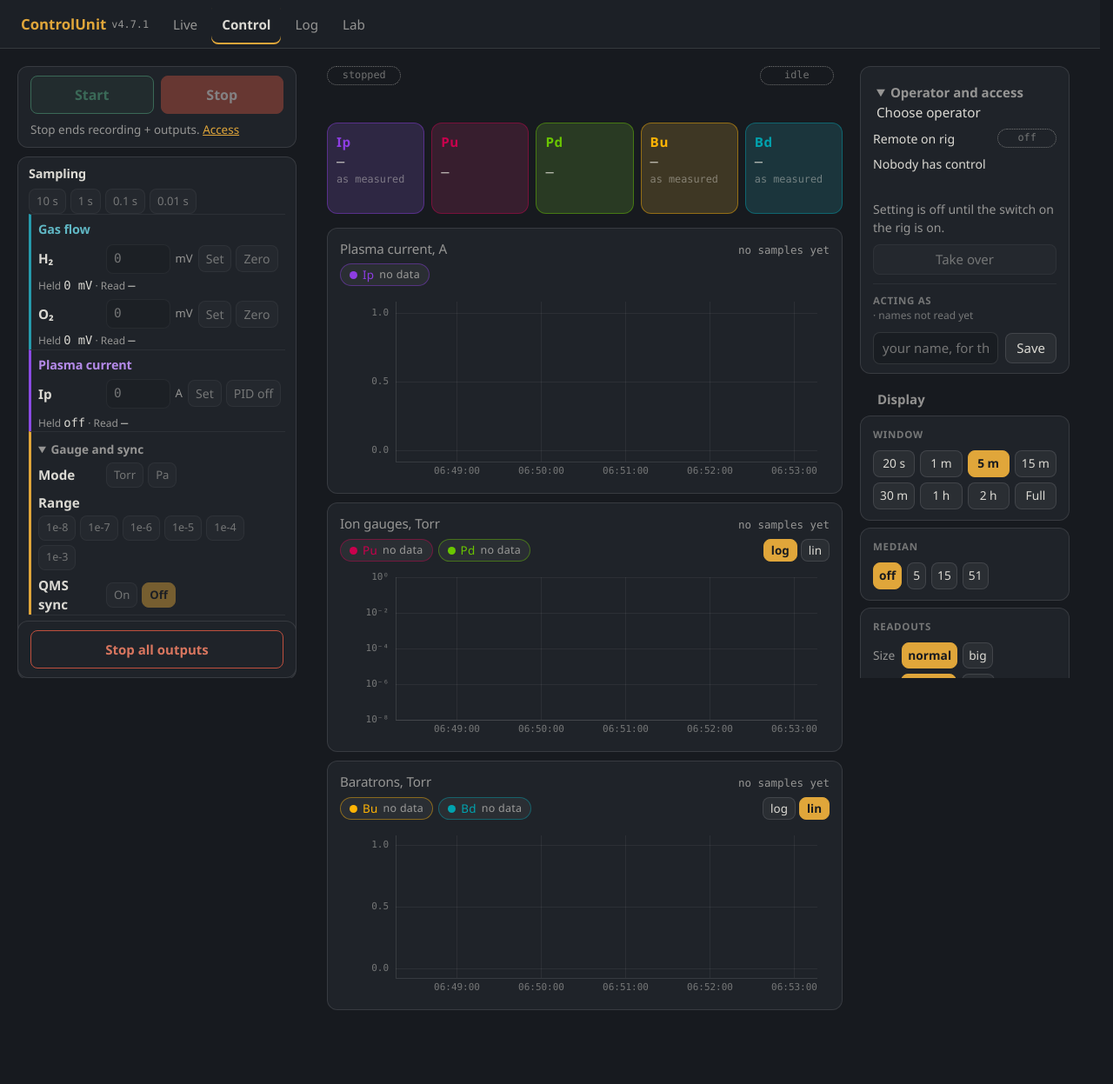
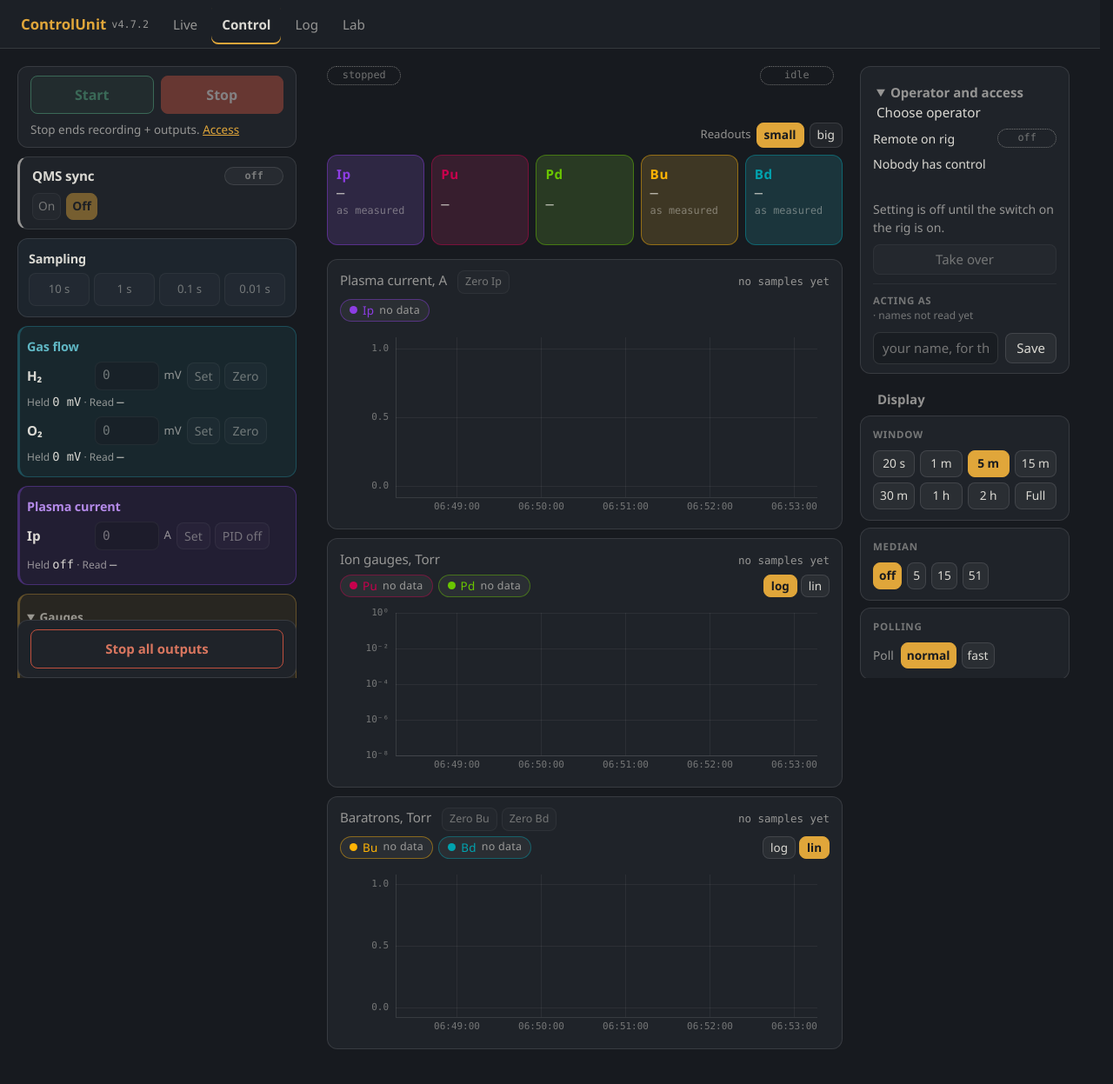
Before and after one commit to queezz/ControlUnit, a Flask app: page /control in a window 1280 px wide. Shown: the top 1247 px of the page at 87% size. Before the commit the page ends 1162 px from the top, so only its background shows below. Run offline with Flask 3, Linux system fonts and the light colour scheme; data that the repository does not hold is empty.

Commit message:
Place instrument controls beside their readings
agent: codex

```diff
--- a/controlunit/_version.py
+++ b/controlunit/_version.py
@@ -19,7 +19,7 @@
 # the lab network. The second number moves for a feature, the third for a
 # fix; pyproject.toml carries the same number and a test holds them equal.
 # docs/history.md tells the eras in full.
-__version__ = "4.7.1"
+__version__ = "4.7.2"
 
 __about__ = """
 Version 4: the rig on the lab network.
--- a/controlunit/web/static/css/controlunit.css
+++ b/controlunit/web/static/css/controlunit.css
@@ -590,6 +590,8 @@ dl.facts dd.wide { margin-top: -2px; }
   gap: 6px;
   margin: 0 0 8px;
 }
+.readout-toolbar { display: flex; align-items: center; justify-content: flex-end; gap: 6px; margin: 0 0 8px; font-size: 0.82rem; }
+.readout-toolbar .choice { padding: 3px 8px; }
 
 .chart-scale { display: inline-flex; gap: 4px; margin-left: auto; }
 .chart-scale .choice { padding: 2px 8px; font-size: 0.84rem; }
@@ -1394,3 +1396,25 @@ body[data-mode="monitor"] .drawer-backdrop:not([hidden]) { display: block; }
 @media (prefers-reduced-motion: reduce) {
   * { transition: none !important; animation: none !important; }
 }
+
+/* Instrument controls stay beside the state or trace they affect. */
+.sync-card { border-left: 3px solid var(--muted); }
+.sync-card.sync-active { border-left-color: #55c795; }
+.sync-heading { display: flex; align-items: center; justify-content: space-between; margin-bottom: 8px; }
+.sync-heading h2 { margin: 0; font-size: 0.95rem; }
+.sync-active [data-role="sync-now"] { color: #55c795; border-color: #55c795; }
+.chart-head { flex-wrap: wrap; }
+.chart-zero { display: flex; gap: 5px; }
+.chart-zero:empty { display: none; }
+.chart-zero button { padding: 3px 8px; font-size: 0.78rem; }
+.chart-head .chart-span { margin-left: auto; }
+
+.control-workspace .operation-setters { padding: 0; flex: 0 0 auto; }
+.control-workspace .operation-setters > .sets { display: grid; gap: 10px; }
+.control-workspace .operation-setters .fgroup { margin: 0; padding: 12px; border: 1px solid var(--line); border-radius: 12px; background: var(--panel); }
+.control-workspace #sec-acquisition { background: rgba(90, 135, 180, 0.10); }
+.control-workspace #sec-acquisition .row-actions { display: grid; grid-template-columns: repeat(4, 1fr); width: 100%; }
+.control-workspace #sec-acquisition button { padding: 8px 6px; }
+.control-workspace #sec-gas { background: rgba(38, 154, 172, 0.10); border-color: rgba(38, 154, 172, 0.35); }
+.control-workspace #sec-plasma { background: rgba(138, 75, 228, 0.10); border-color: rgba(138, 75, 228, 0.35); }
+.control-workspace #sec-gauge { background: rgba(219, 168, 62, 0.09); border-color: rgba(219, 168, 62, 0.32); }
--- a/controlunit/web/static/js/control.js
+++ b/controlunit/web/static/js/control.js
@@ -194,6 +194,8 @@
         set('[data-role="gauge-mode-now"]', mode || "—");
         set('[data-role="gauge-range-now"]', range === null || range === undefined ? "—" : "1e" + range);
         set('[data-role="sync-now"]', sp.sync ? "on" : "off");
+        var syncCard = root.querySelector('.sync-card');
+        if (syncCard) syncCard.classList.toggle('sync-active', Boolean(sp.sync));
 
         root.querySelectorAll('[data-role="gauge-mode"]').forEach(function (button) {
             button.setAttribute("aria-pressed", button.dataset.mode === mode ? "true" : "false");
--- a/controlunit/web/templates/_live_readings.html
+++ b/controlunit/web/templates/_live_readings.html
@@ -1,3 +1,8 @@
+        <div class="readout-toolbar" role="group" aria-label="Readout size">
+            <span class="muted">Readouts</span>
+            <button type="button" class="choice" data-display="normal" aria-pressed="true">small</button>
+            <button type="button" class="choice" data-display="big" aria-pressed="false">big</button>
+        </div>
         <div class="readouts">
             {% for name, colour in pens %}
             <div class="readout" data-readout="{{ name }}" style="--pen: {{ colour }}">
@@ -34,6 +39,14 @@
         <section class="chart" aria-label="{{ title }}">
             <header class="chart-head">
                 <h2>{{ title }}</h2>
+                {% if zero_channels is defined %}
+                <span class="chart-zero sets" role="group" aria-label="Display baselines">
+                    {% for name in channels if name in zero_channels %}
+                    <button type="button" data-zero="{{ name }}" data-role="zero-now"
+                            title="Zero displayed {{ name }}; recorded values stay unchanged">Zero {{ name }}</button>
+                    {% endfor %}
+                </span>
+                {% endif %}
                 <span class="chart-span muted" data-role="{{ span }}"></span>
             </header>
             <div class="pen-legend" role="group" aria-label="Curves in {{ title }}">
--- a/controlunit/web/templates/control.html
+++ b/controlunit/web/templates/control.html
@@ -17,7 +17,14 @@
             </div>
             <p class="stop-note muted">Stop ends recording + outputs. <a href="#sec-who">Access</a></p>
         </section>
-        <section class="rail-card operation-setters" aria-label="What this browser may set">
+        <section class="rail-card sync-card" aria-label="QMS sync" id="sec-sync">
+            <div class="sync-heading"><h2>QMS sync</h2><strong class="chip" data-role="sync-now">—</strong></div>
+            <div class="sets row-actions" role="group" aria-label="Set QMS sync">
+                <button type="button" class="choice" data-role="sync" data-on="1" aria-pressed="false">On</button>
+                <button type="button" class="choice" data-role="sync" data-on="0" aria-pressed="false">Off</button>
+            </div>
+        </section>
+        <div class="operation-setters" aria-label="What this browser may set">
                 <div class="sets">
                     <section class="fgroup" id="sec-acquisition">
                         <h2>Sampling</h2>
@@ -70,7 +77,7 @@
                     <p class="output-feedback" data-role="cathode-row" hidden>Cathode <b class="mono" data-role="cathode-measured">—</b></p>
                     </section>
                     <details class="fgroup gauge-settings" id="sec-gauge" open>
-                        <summary>Gauge and sync <span class="mono" data-role="gauge-mode-now">—</span> <span class="mono" data-role="gauge-range-now">—</span></summary>
+                        <summary>Gauges <span class="mono" data-role="gauge-mode-now">—</span> <span class="mono" data-role="gauge-range-now">—</span></summary>
                         <div class="frow">
                             <span class="row-name">Mode</span>
                             <span class="row-actions">
@@ -89,30 +96,12 @@
                                 {% endfor %}
                             </span>
                         </div>
-                        <div class="frow">
-                            <span class="row-name">QMS sync</span>
-                            <span class="row-actions">
-                                <button type="button" class="choice" data-role="sync" data-on="1" aria-pressed="false">On</button>
-                                <button type="button" class="choice" data-role="sync" data-on="0" aria-pressed="false">Off</button>
-                            </span>
-                        </div>
                     </details>
 
-                    <section class="fgroup" id="sec-baselines">
-                        <h2>Baselines</h2>
-                        <div class="frow">
-                            <span class="row-name">Zero now</span>
-                            <span class="row-actions">
-                                {% for channel in zero_channels %}
-                                <button type="button" data-zero="{{ channel }}"
-                                        data-role="zero-now">{{ channel }}</button>
-                                {% endfor %}
-                            </span>
-                        </div>
-                    </section>
+
                 </div>
 
-        </section>
+        </div>
         <section class="rail-card stop-card">
             <button type="button" class="stop-all" data-role="stop-all">Stop all outputs</button>
         </section>
@@ -219,21 +208,9 @@
             </div>
         </section>
 
-        {# Big makes the five readouts the column's lead, for reading the rig
-           from a metre away. Same readouts, same DOM: one class on the page.
-           The poll rate shares this card because both are about how the page
-           itself reads, and because six cards outgrew a 700px window while
-           five fit. The one surprising thing about fast — every other choice
-           in this rail survives a reload and this one must not — is said once,
-           on the heading's own line, where it costs the rail no height. That
-           fast is running is said on the charts, beside their span. #}
+        {# Fast polling resets on reload; size is beside the readouts. #}
         <section class="rail-card rail-card--fit">
-            <h2 class="rail-label">Readouts</h2>
-            <div class="choice-row" role="group" aria-label="Readout size">
-                <span class="choice-caption choice-caption--inline">Size</span>
-                <button type="button" class="choice" data-display="normal" aria-pressed="true">normal</button>
-                <button type="button" class="choice" data-display="big" aria-pressed="false">big</button>
-            </div>
+            <h2 class="rail-label">Polling</h2>
             <div class="choice-row" role="group" aria-label="Poll rate">
                 <span class="choice-caption choice-caption--inline">Poll</span>
                 <button type="button" class="choice" data-poll="normal" aria-pressed="true">normal</button>
--- a/pyproject.toml
+++ b/pyproject.toml
@@ -10,7 +10,7 @@ build-backend = "setuptools.build_meta"
 
 [project]
 name = "controlunit"
-version = "4.7.1"
+version = "4.7.2"
 description = "Raspberry Pi plasma-lab control and data acquisition, with a web view on the lab network"
 readme = "README.md"
 requires-python = ">=3.9"
```
Also changed, not shown: AGENTS.md (+5 -0 lines), controlunit/web/templates/live.html (+2 -14 lines), docs/architecture/web-ui.md (+5 -5 lines), tests/test_web_page.py (+8 -3 lines), .agents/CHANGELOG.md, 1 other file.
